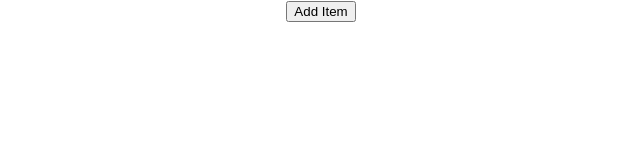
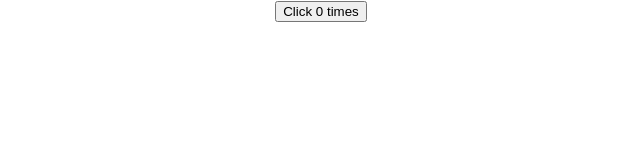
Before and after one commit to Soumya1910/Reactjs-basic, a React (Create React App) app: page / in a window 1280 px wide. Shown: the top 160 px of the page, without its empty margins (319-959 px from the left). Built offline with nearby package versions, Linux system fonts and the light colour scheme.

Commit message:
Basic concept of React useEffect

```diff
--- a/src/App.js
+++ b/src/App.js
@@ -37,6 +37,8 @@
 import IncrementDecrementCounter from './component/Hooks/IncrementDecrementCounter';
 import StateWithObject from './component/Hooks/StateWithObject';
 import StateWithArray from './component/Hooks/StateWithArray';
+import ClassCounterOne from './component/Hooks/UseEffectHooks/ClassCounterOne';
+import HookCounterOne from './component/Hooks/UseEffectHooks/HookCounterOne';
 
 function App() {
   return (
@@ -104,7 +106,9 @@
       {/* <HookCounter/> */}
       {/* <IncrementDecrementCounter /> */}
       {/* <StateWithObject/> */}
-      <StateWithArray />
+      {/* <StateWithArray /> */}
+      {/* <ClassCounterOne/> */}
+      <HookCounterOne/>
 
     </div>
   );
--- /dev/null
+++ b/src/component/Hooks/UseEffectHooks/ClassCounterOne.js
@@ -0,0 +1,29 @@
+import React, { Component } from 'react'
+
+class ClassCounterOne extends Component {
+    constructor(props) {
+      super(props)
+
+      this.state = {
+         count : 0
+      }
+    }
+
+    componentDidMount(){
+        document.title = `Clicked ${this.state.count} times`;
+    }
+
+    componentDidUpdate(prevProps, prevState){
+        document.title = `Clicked ${this.state.count} times`;
+    }
+
+  render() {
+    return (
+      <div>
+          <button onClick={()=> {this.setState({count: this.state.count+1})}}>Click {this.state.count} times</button>
+      </div>
+    )
+  }
+}
+
+export default ClassCounterOne
--- /dev/null
+++ b/src/component/Hooks/UseEffectHooks/HookCounterOne.js
@@ -0,0 +1,19 @@
+import React, {useState, useEffect} from 'react'
+
+function HookCounterOne() {
+    const [count, setCount] = useState(0);
+    /**
+     * When we are defining useEffect,  basically we are requesting react to execute this
+     * function when component renders i.e. ComponentDidMount & ComponentDidUpdate
+     */
+    useEffect(()=> {
+        document.title = `Clicked ${count} times`;
+    })
+  return (
+    <>
+        <button onClick={()=> setCount(prevCount => prevCount+1)}>Click {count} times</button>
+    </>
+  )
+}
+
+export default HookCounterOne
```
